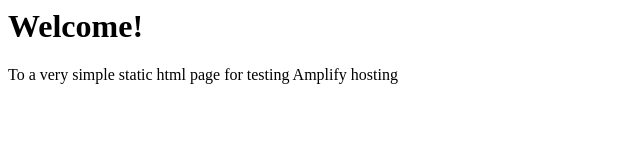
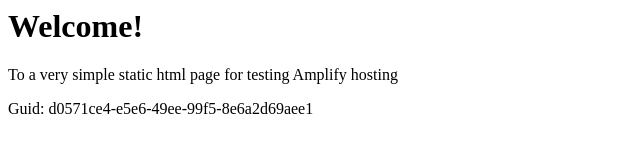
Before and after one commit to aws-aemilia-iad/Github-PR-Commit-Integration-Test-DoNotTouch-GitHubAutoBuildCanaryTest-v1-gamma-us-east-1, a website: page src/index.html in a window 1280 px wide. Shown: the whole page, without its empty margins (0-640 px from the left). Drawn offline with Linux system fonts and the light colour scheme.

Commit message:
commit from integ tests

```diff
--- a/src/index.html
+++ b/src/index.html
@@ -1,3 +1,5 @@
+
+
 <html lang="en">
 
 <head>
@@ -10,6 +12,6 @@
 <body>
     <h1>Welcome!</h1>
     <p>To a very simple static html page for testing Amplify hosting</p>
-</body>
+    <p>Guid: d0571ce4-e5e6-49ee-99f5-8e6a2d69aee1</p></body>
 
 </html>
```
